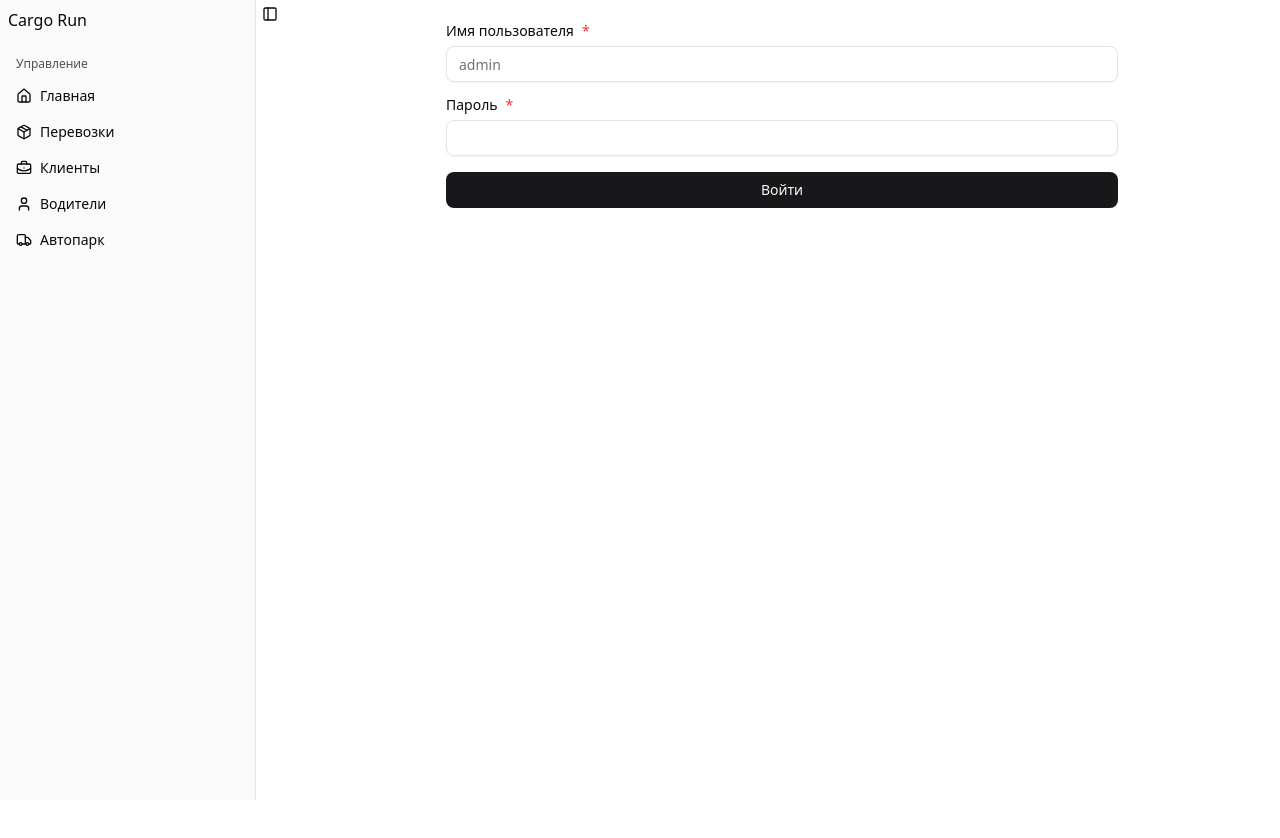
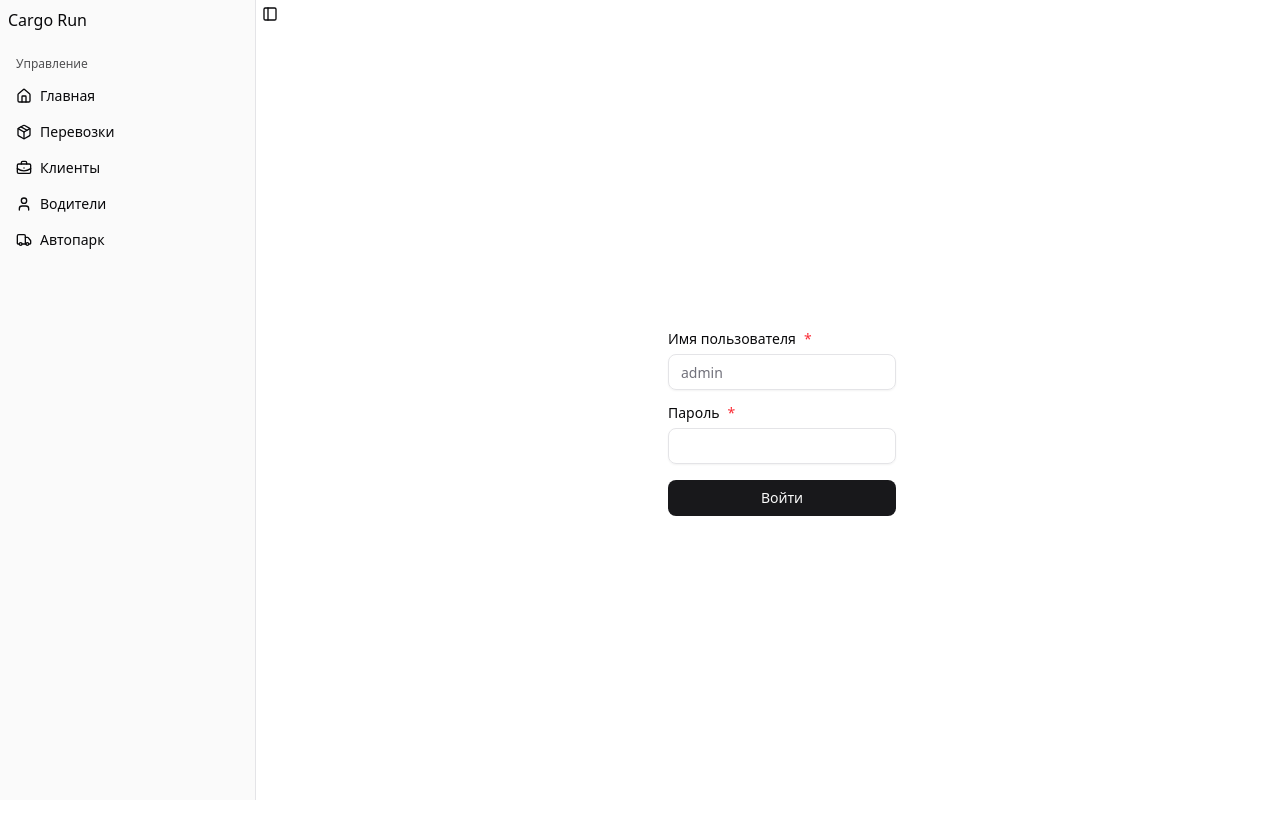
Before and after one commit to kulichkoff/cargo-run, a Next.js app in the folder apps/front/: page /login in a window 1280 px wide. Shown: the top 838 px of the page. Before the commit the page ends 800 px from the top, so only its background shows below. Built offline with nearby package versions, Linux system fonts and the light colour scheme; no server answers.

Commit message:
fix(front): layout login page max width

```diff
--- a/apps/front/src/app/login/page.tsx
+++ b/apps/front/src/app/login/page.tsx
@@ -2,7 +2,7 @@ import { LoginForm } from '@/features/login';
 
 export default function LoginPage() {
   return (
-    <div>
+    <div className="flex h-screen items-center justify-center">
       <LoginForm />
     </div>
   );
```
